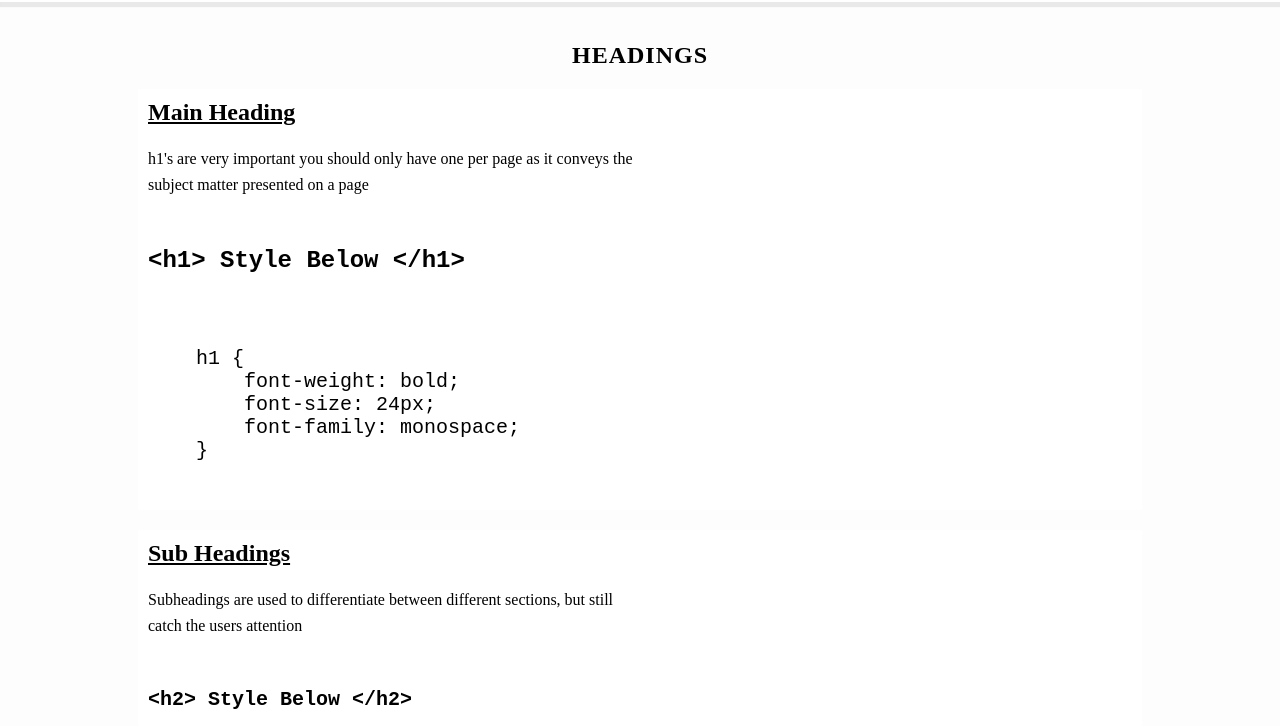
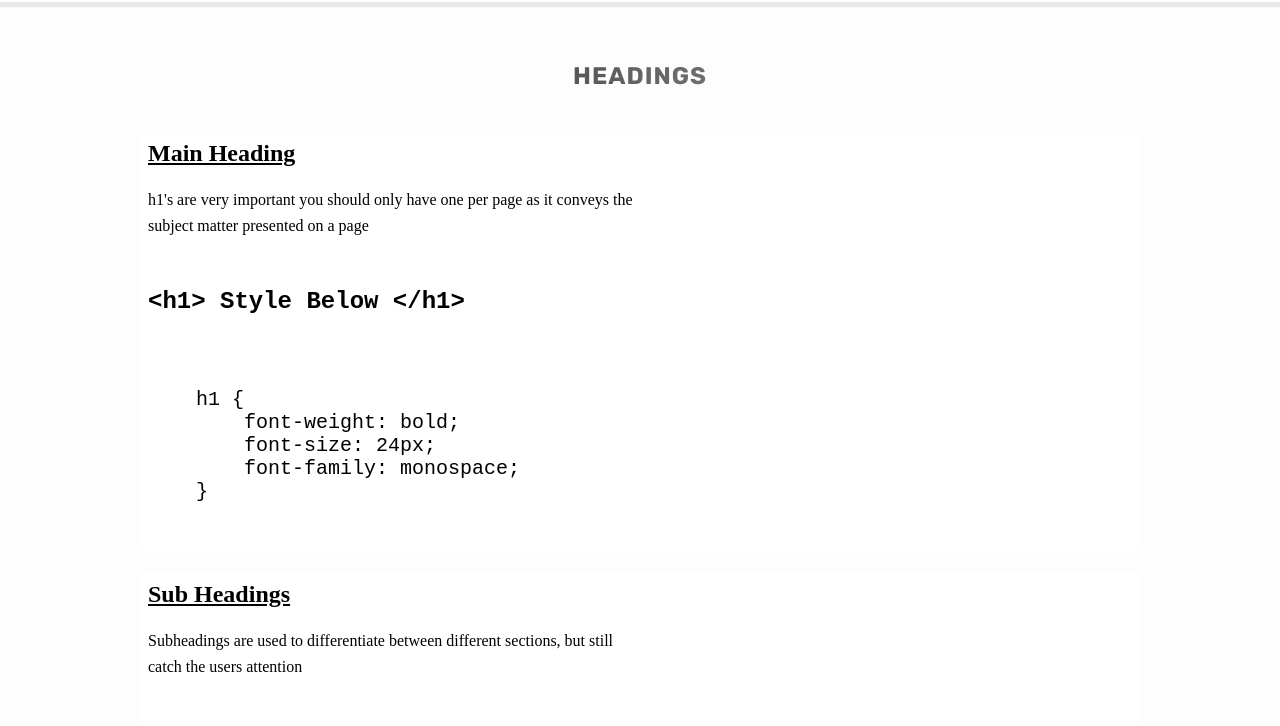
Before and after one commit to nahilnaceri/Website-Design-System, a plain HTML site: page resources/html/text.html in a window 1280 px wide. Shown: the part 72-798 px from the top of the page. Drawn offline with Linux system fonts and the light colour scheme.

Commit message:
redesign text h1

```diff
--- a/resources/css/style.css
+++ b/resources/css/style.css
@@ -136,7 +136,8 @@ main h1 {
   overflow: auto;
 }
 #colors h1,
-#fonts h1 {
+#fonts h1,
+#heading h1 {
   text-align: center;
   text-transform: uppercase;
   letter-spacing: 1px;
--- a/resources/html/text.html
+++ b/resources/html/text.html
@@ -10,7 +10,7 @@
       rel="stylesheet"
     />
     <link rel="stylesheet" href="../css/style.css" />
-    <title>Color Palette</title>
+    <title>Text Headings</title>
   </head>
   <body>
     <header>
```
